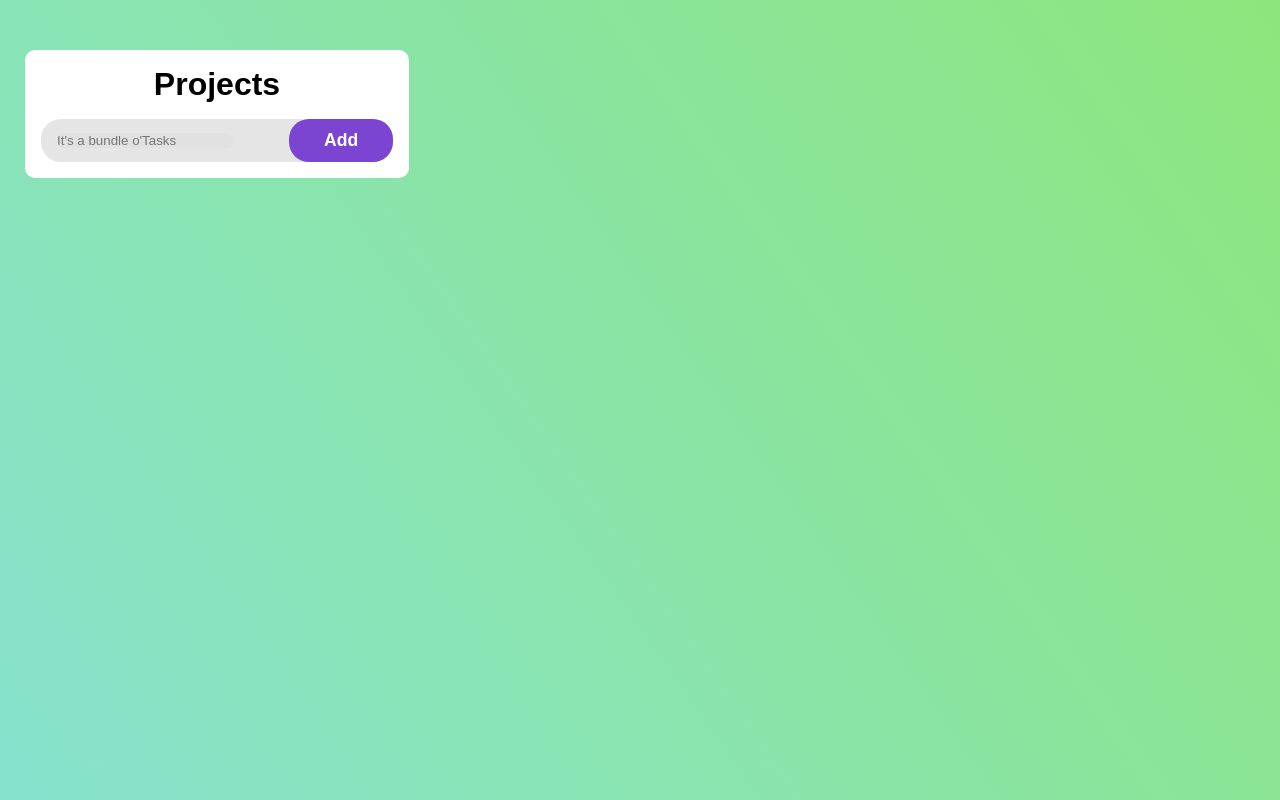
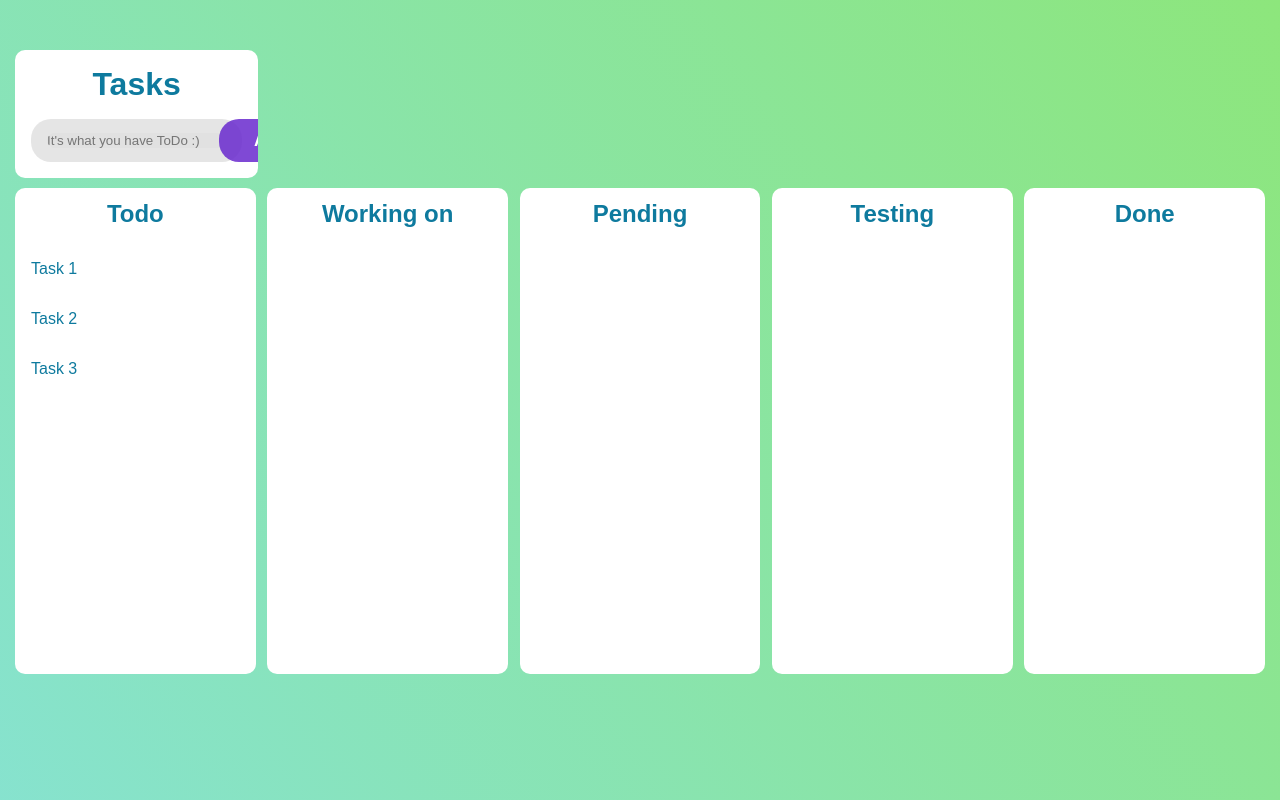
Before and after one commit to Anacardo89/toDew, a plain HTML site: page index.html in a window 1280 px wide. Shown: the top 800 px of the page. Drawn offline with Linux system fonts and the light colour scheme.

Commit message:
Adds tasks

```diff
--- a/index.html
+++ b/index.html
@@ -9,13 +9,28 @@
   </head>
   <body>
     <div class="background">
-      <div class="project-container">
-        <h1>Projects</h1>
+      <div class="new-task-container">
+        <h1>Tasks</h1>
 
         <form>
-          <input type="text" name="project-name" placeholder="It's a bundle o'Tasks">
+          <input type="text" name="task-name" placeholder="It's what you have ToDo :)">
           <input type="submit" value="Add">
         </form>
+      </div>
+
+      <div class="tasks">
+        <div class="todo-container">
+          <h2>Todo</h2>
+          <ul>
+            <li>Task 1</li>
+            <li>Task 2</li>
+            <li>Task 3</li>
+          </ul>
+        </div>
+        <div class="working-container"><h2>Working on</h2></div>
+        <div class="pending-container"><h2>Pending</h2></div>
+        <div class="test-container"><h2>Testing</h2></div>
+        <div class="done-container"><h2>Done</h2></div>
       </div>
 
 
--- a/style.css
+++ b/style.css
@@ -12,23 +12,24 @@
     overflow: auto;
 }
 
-.project-container {
-    width:30%;
+.new-task-container {
+    width:19%;
     background: white;
     border-radius: 10px;
     text-align: center;
-    margin-left: 25px;
+    margin-left: 15px;
     margin-top: 50px;
     overflow: auto;
 }
 
-.project-container h1 {
+.new-task-container h1 {
     padding-top: 0.5em;
     padding-bottom: 0.5em;
+    color: rgb(14, 122, 158);
 
 }
 
-.project-container form {
+.new-task-container form {
     margin: 0 1em 1em 1em;
     padding: 0.3em;
     padding-left: 1em;
@@ -39,13 +40,13 @@
     border-radius: 20px;
 }
 
-.project-container form [type="text"] {
+.new-task-container form [type="text"] {
     border-radius: 10px;
     background: rgba(225, 225, 225, 0.864);
     border: 0;
 }
 
-.project-container form [type="submit"] {
+.new-task-container form [type="submit"] {
     border-radius: 20px;
     background: rgba(107, 45, 207, 0.864);
     border: 0;
@@ -55,3 +56,33 @@
     color: white;
     margin: -0.3em;
 }
+
+.tasks {
+    display: flex;
+    align-items: center;
+    justify-content: space-between;
+    margin: 10px 15px;
+
+}
+
+.tasks div {
+    background: white;
+    color: rgb(14, 122, 158);
+    width: 19.25%;
+    min-height: 38vw;
+    border-radius: 10px;
+}
+
+.tasks div h2 {
+    text-align: center;
+    padding-top: 0.5em;
+}
+
+.tasks div ul {
+    list-style: none;
+    padding: 1em;
+}
+
+.tasks div ul li{
+    padding: 1em 0em;
+}
```
